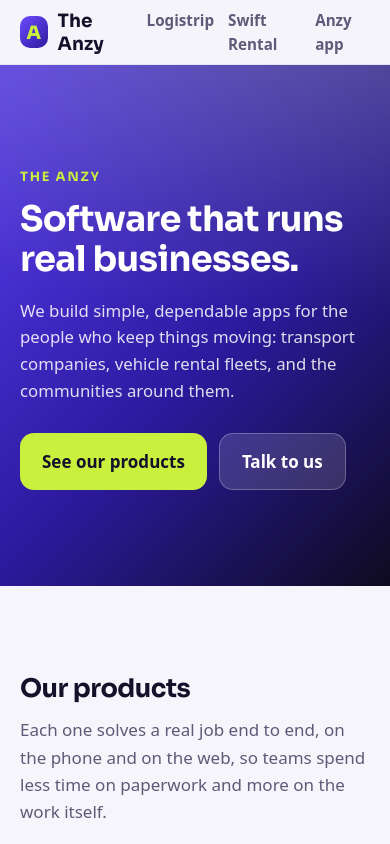
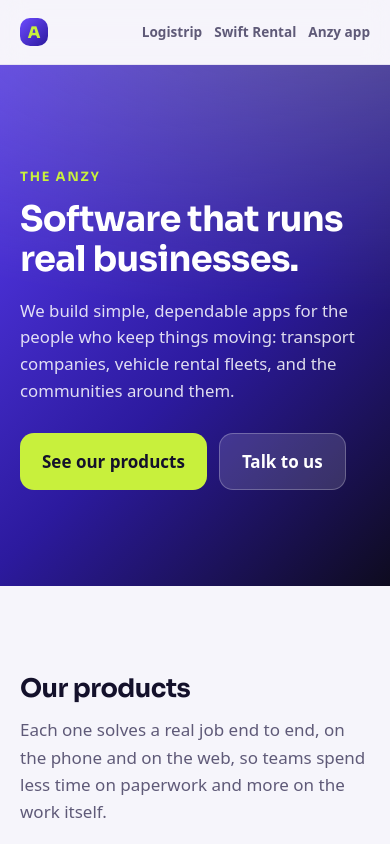
Before and after one commit to The-Anzy/Anzy-web, a plain HTML site: page index.html in a window 390 px wide. Shown: the top 844 px of the page. Drawn offline with Linux system fonts and the light colour scheme.

Commit message:
Fix mobile navbar wrapping
Co-Authored-By: Claude Sonnet 5.5 <noreply@anthropic.com>

```diff
--- a/assets/style.css
+++ b/assets/style.css
@@ -27,9 +27,9 @@ p { margin: 0 0 1em; }
 .brand { display: flex; align-items: center; gap: 10px; font: 700 1.15rem var(--font-head); color: var(--text); text-decoration: none; }
 .brand-mark { width: 32px; height: 32px; border-radius: 10px; background: linear-gradient(135deg, #6d4bff, #2c1a9e); display: grid; place-items: center; color: var(--lime); font-weight: 800; }
 .nav { display: flex; gap: 22px; }
-.nav a { color: var(--muted); text-decoration: none; font-weight: 600; font-size: .95rem; }
+.nav a { white-space: nowrap; color: var(--muted); text-decoration: none; font-weight: 600; font-size: .95rem; }
 .nav a:hover, .nav a[aria-current="page"] { color: var(--text); }
-@media (max-width: 640px) { .nav { gap: 14px; } .nav a.hide-sm { display: none; } }
+@media (max-width: 640px) { .nav { gap: 12px; } .nav a { font-size: .85rem; } .top .wrap { gap: 10px; } .brand { font-size: 1rem; white-space: nowrap; gap: 8px; } .brand-mark { width: 28px; height: 28px; } .nav a.hide-sm { display: none; } }
 
 /* hero */
 .hero { position: relative; overflow: hidden; color: #fff; background: radial-gradient(1200px 500px at 85% -10%, rgba(200,240,60,.22), transparent 60%), linear-gradient(135deg, #5b3df5 0%, #2c1a9e 55%, #0e0b1f 100%); }
@@ -73,3 +73,4 @@ footer a:hover { color: var(--text); }
 /* small pages (open-in-app, 404) */
 .center { min-height: 70vh; display: grid; place-items: center; text-align: center; padding: 48px 20px; }
 .center .card { max-width: 520px; }
+@media (max-width: 420px) { .brand { font-size: 0; } .brand-mark { font-size: 1rem; } }
```
